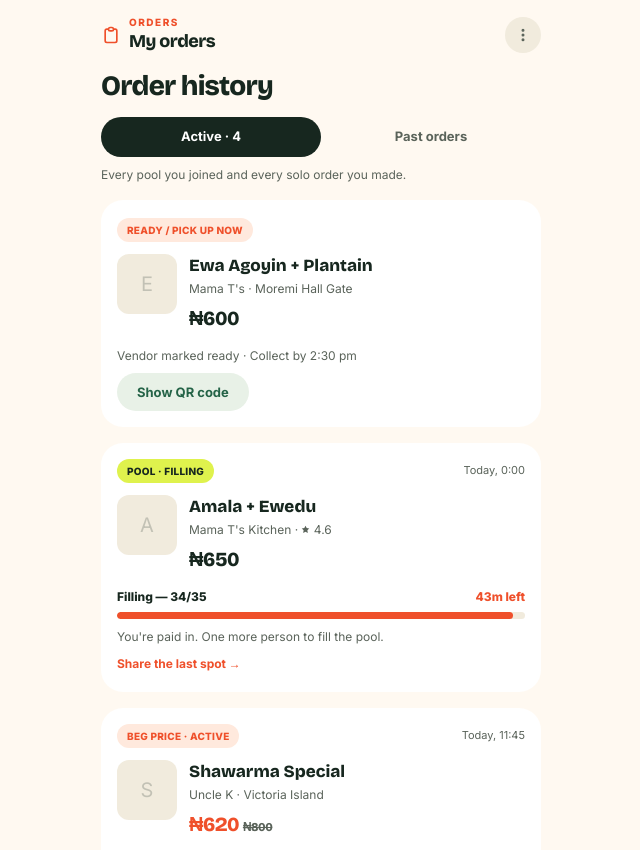
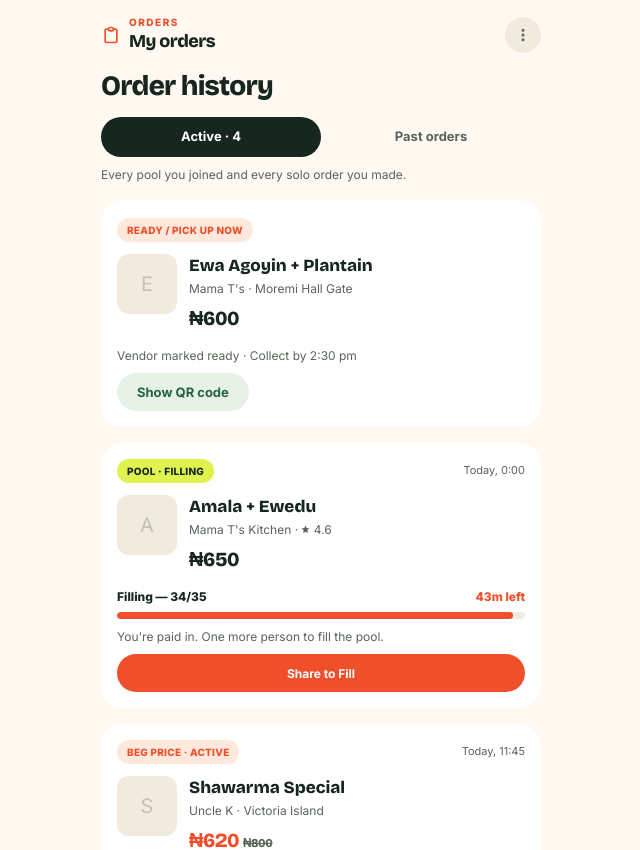
Before and after one commit to fredddyy/chopdrop, a Next.js app: page /orders in a window 1280 px wide. Shown: the top 850 px of the page, without its empty margins (319-959 px from the left). Built offline with nearby package versions, Linux system fonts and the light colour scheme.

Commit message:
fix: pool filling card — proper Share to Fill button instead of text link

```diff
--- a/src/app/orders/page.tsx
+++ b/src/app/orders/page.tsx
@@ -98,7 +98,7 @@ export default function OrdersPage() {
               <div className="h-full" style={{ width: "97%", background: "var(--coral)", borderRadius: "9px" }} />
             </div>
             <p className="text-[12px] mt-2" style={{ color: "var(--text-muted)" }}>You&apos;re paid in. One more person to fill the pool.</p>
-            <button className="mt-2 text-[12px] font-bold cursor-pointer" style={{ color: "var(--coral)" }} onClick={() => { if (navigator.share) navigator.share({ title: "ChopDrop pool", text: "One spot left! Join before it fills.", url: window.location.origin + "/discover" }); }}>Share the last spot →</button>
+            <button className="mt-2 w-full h-[38px] rounded-full flex items-center justify-center text-[12px] font-bold cursor-pointer press-feedback" style={{ background: "var(--coral)", color: "white" }} onClick={() => { if (navigator.share) navigator.share({ title: "ChopDrop pool", text: "One spot left! Join before it fills.", url: window.location.origin + "/discover" }); }}>Share to Fill</button>
           </div>
 
           {/* ── Beg Price · Active — same card style, beg pill + dual CTAs ── */}
```
